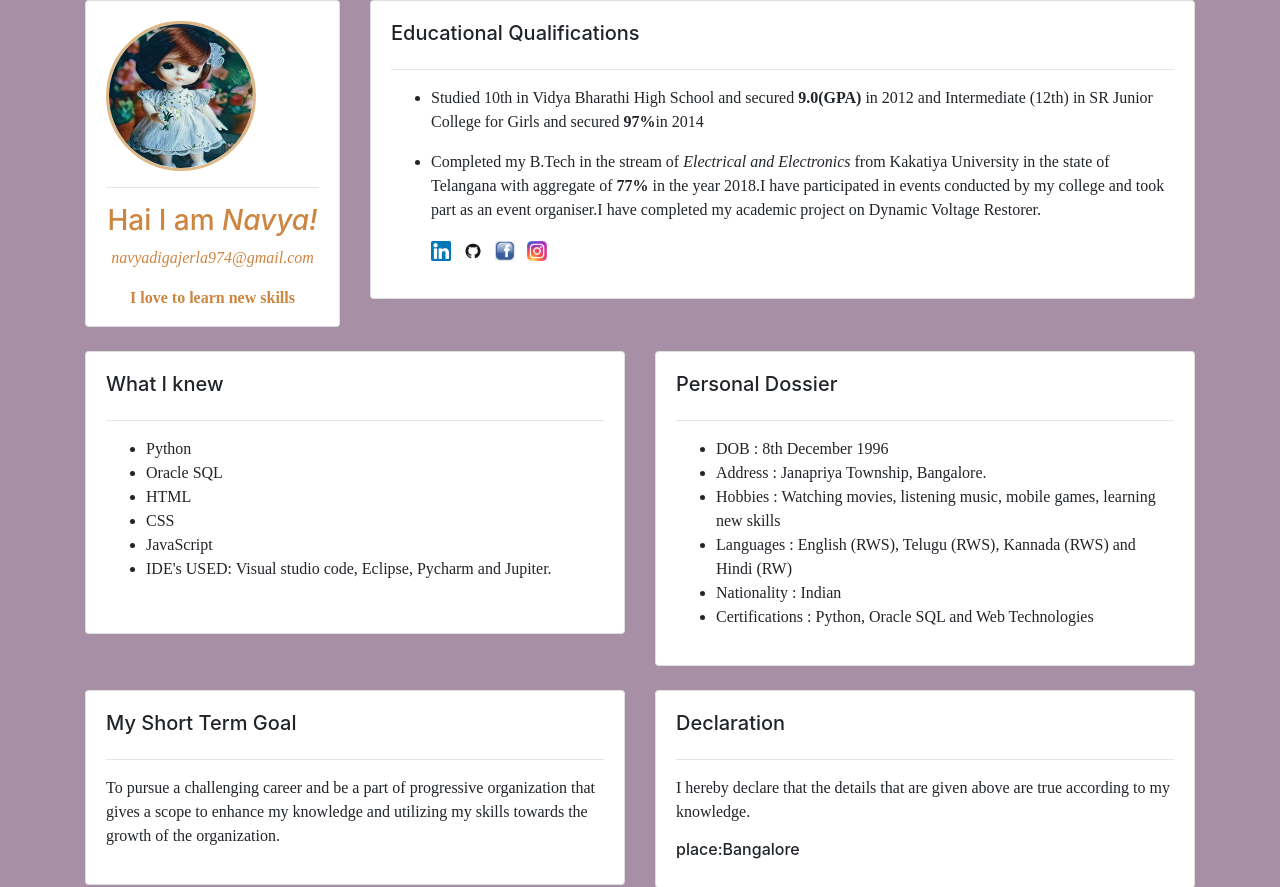
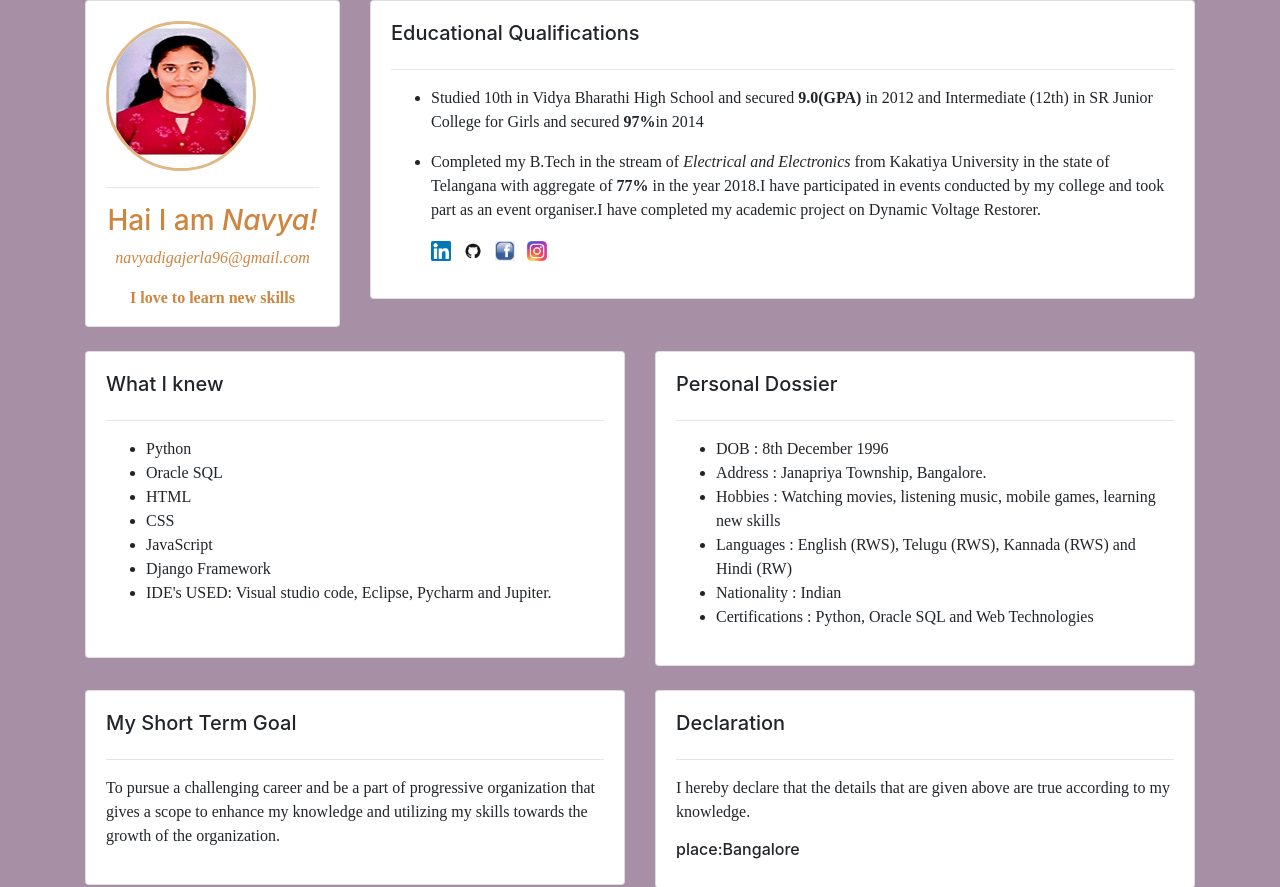
Before and after one commit to navya1208/creating-portfolio-and-todo-app-with-Django, a Django app: page /port/ in a window 1280 px wide. Shown: the top 887 px of the page. Run offline with Django 3.2, Linux system fonts and the light colour scheme; some libraries are stand-ins or nearby versions.

Commit message:
first commit

```diff
--- a/portfolio/templates/portfolio/home.html
+++ b/portfolio/templates/portfolio/home.html
@@ -20,10 +20,10 @@
         <div class="row">
             <div class="col-md-3">
                 <div class="card card-body" id="profile-wrapper">
-                    <img src="{% static 'images/doll.jpg' %}" id="profile-pic" height="150px" width="150px">
+                    <img src="{% static 'images/navya_image1.jpg' %}" id="profile-pic" height="150px" width="150px">
                     <hr>
                     <h3>Hai I am <em>Navya!</em></h3>
-                    <p style="font-style:italic;">navyadigajerla974@gmail.com</p>
+                    <p style="font-style:italic;">navyadigajerla96@gmail.com</p>
                     <b><p>I love to learn new skills</p></b>
                 </div>
             </div>
@@ -40,7 +40,7 @@
 
                             <ul class="social-links">
 
-                                <li><a href="https://www.linkedin.com/in/navya-digajerla-08b0751a5/"><img class="icons" src="{% static 'images/linkin.png' %}"></a></li>&nbsp;&nbsp;&nbsp;
+                                <li><a href="https://www.linkedin.com/in/navya-digajerla/"><img class="icons" src="{% static 'images/linkin.png' %}"></a></li>&nbsp;&nbsp;&nbsp;
                                 <li><a href="https://github.com/navya1208"><img class="icons" src="{% static 'images/git.png' %}"></a></li>&nbsp;&nbsp;&nbsp;
                                 <li><a href="https://www.facebook.com/"><img class="icons" src="{% static 'images/fb.jpg' %}"></a></li>&nbsp;&nbsp;&nbsp;
                                 <li><a href="https://www.instagram.com/?hl=en"><img class="icons" src="{% static 'images/insta.jpg' %}"></a></li>&nbsp;&nbsp;&nbsp;
@@ -62,6 +62,7 @@
                         <li>HTML</li>
                         <li>CSS</li>
                         <li>JavaScript</li>
+                        <li>Django Framework</li>
                         <li><p>IDE's USED:
                             Visual studio code, Eclipse, Pycharm and  Jupiter.</p>
                         </li>
```
Also changed, not shown: portfolio/static/images/navya_image1.jpg (added).
